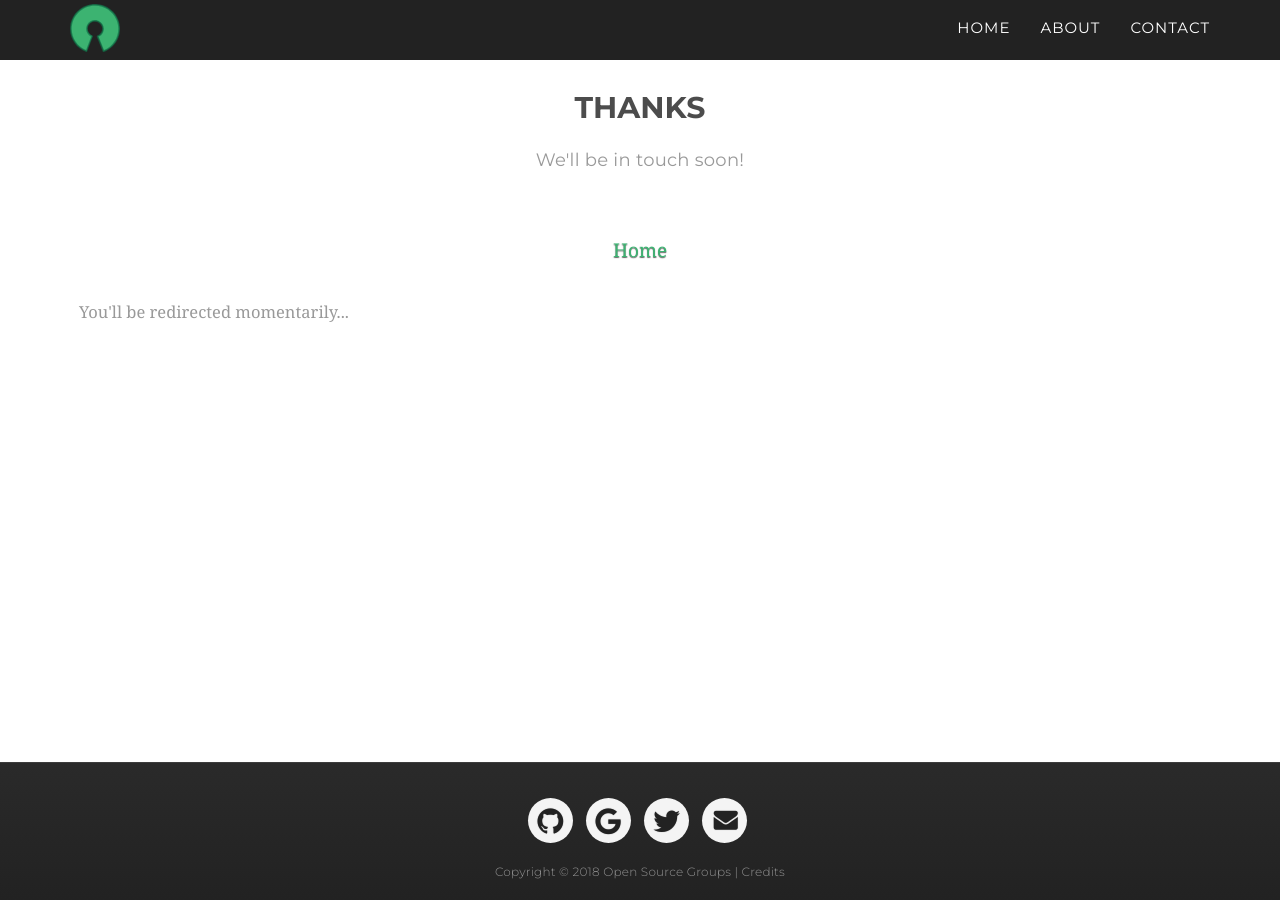
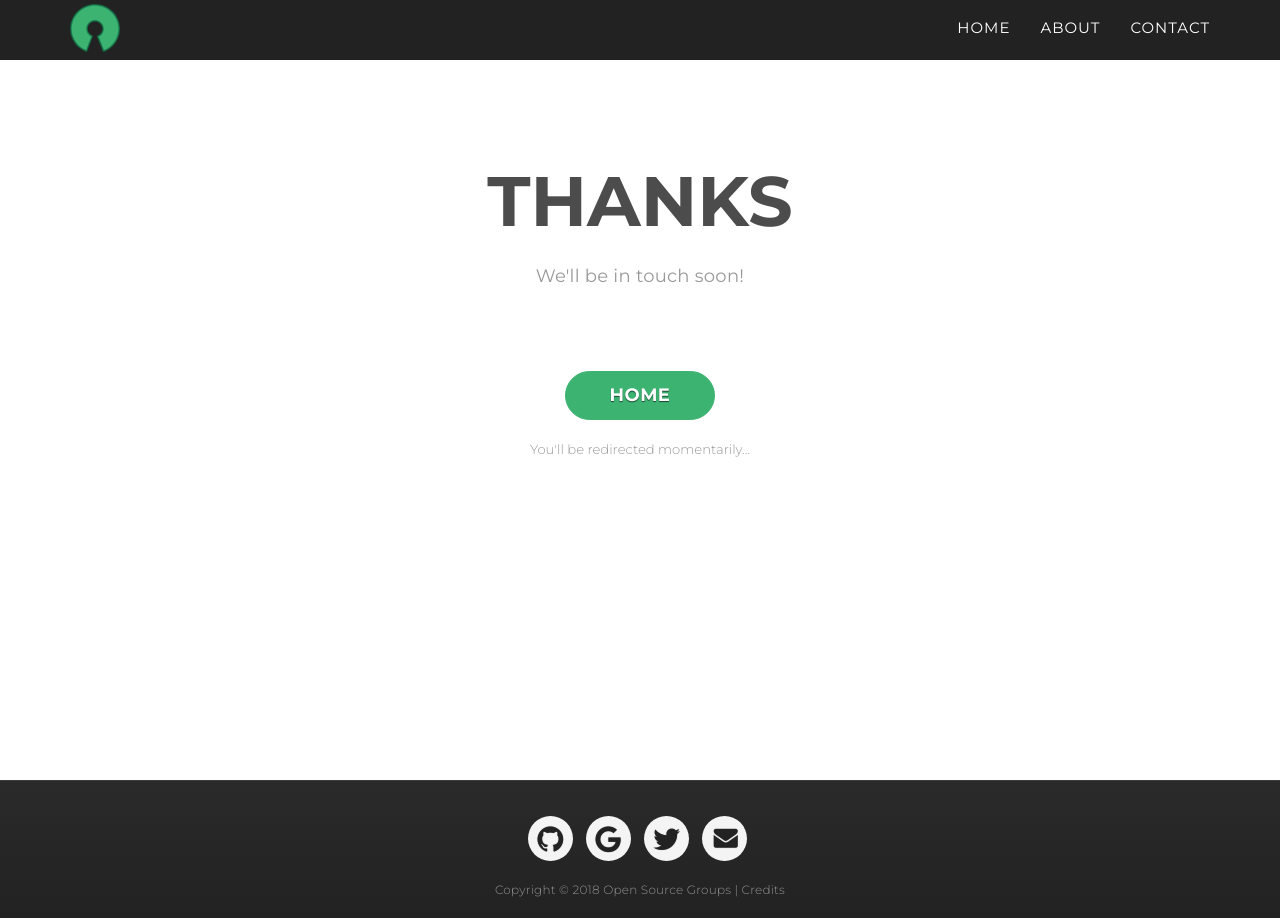
Before and after one commit to Open-Source-Groups/open-source-groups.github.io, a Jekyll site: the page built from _pages/contact-success.html, in a window 1280 px wide. Built offline with Jekyll 4.4.1, drawn with Linux system fonts in a browser that asks for light colours; some web fonts are replaced.

Commit message:
Modify site styling and formatting

```diff
--- a/css/style.scss
+++ b/css/style.scss
@@ -117,14 +117,14 @@ aside.clients,
 }
 
 .btn {
-  @include transition(all 300ms ease 0ms);
+  @include transition(all 350ms ease 0ms);
   @include transform(translateY(0));
   text-shadow: 0 1px 1px rgba(0,0,0,0.6);
   &:focus, &:active, &.active, &:active:focus {
     outline: 0;
   }
   &:active, &.active, &:active:focus {
-    @include transform(transform 150ms ease 0ms);
+    @include transition(transform 150ms ease 0ms);
     @include transform(translateY(3px));
   }
 }
@@ -161,12 +161,26 @@ aside.clients,
   border-color: _palette(accent);
 }
 
+.modal {
+  visibility: hidden;
+}
+
 .btn-xl {
   font-size: 18px;
   font-weight: 700;
   padding: 18px 28px;
   &:hover {
     padding: 18px 35px
+  }
+}
+
+.btn-lg {
+  font-size: 18px;
+  font-weight: 700;
+  min-width: 150px;
+  padding: 12px 24px;
+  &:hover {
+    padding: 12px 30px
   }
 }
 
@@ -179,7 +193,7 @@ aside.clients,
   }
 }
 
-.btn-sm, .btn-xl {
+.btn-sm, .btn-lg, .btn-xl {
   background-color: _palette(accent);
   color: #fff;
   font-family: _font(sans-serif);
@@ -191,6 +205,7 @@ aside.clients,
     background-color: _palette(accent-hover);
     color: #fff;
     border-color: _palette(accent);
+    box-shadow: 0 1px 3px rgba(#000, 0.85);
   }
   &.active {
     background-image: none;
@@ -206,10 +221,10 @@ aside.clients,
 }
 
 .open .dropdown-toggle {
-  &.btn-sm, &.btn-xl {
+  &.btn-sm, &.btn-lg, &.btn-xl {
     background-image: none;
   }
-  &.btn-xl {
+  &.btn-lg, &.btn-xl {
     border-color: _palette(accent);
     color: #fff;
     background-color: _palette(accent-hover);
@@ -328,7 +343,7 @@ header {
   height: 100vh;
   .banner-text {
     text-shadow: 0 1px 1px rgba(#000, 0.6);
-    padding-top: 32vh;
+    padding-top: 31.5vh;
     padding-bottom: 50px;
     .banner-heading {
       font-family: _font(sans-serif);
@@ -340,7 +355,8 @@ header {
       margin-bottom: 2.5vh;
     }
     .banner-desc {
-      font-family: _font(serif);
+      color: rgba(#fff, 0.875);
+      font-family: _font(sans-serif);
       font-size: 2vw;
       line-height: 22px;
       margin-bottom: 18vh;
@@ -359,7 +375,7 @@ section {
   .container {
     width: 90vw;
     margin: 0 auto;
-    padding: 65px 15px 85px;
+    padding: 60px 15px 85px;
   }
 }
 
@@ -374,6 +390,12 @@ section {
   position: relative;
   top: -55px;
   visibility: hidden;
+}
+
+h1.section-heading {
+  font-size: 70px;
+  margin-top: 0;
+  margin-bottom: 15px;
 }
 
 aside.clients h2,
@@ -391,7 +413,7 @@ section h3.section-subheading {
   line-height: 1.5;
   text-transform: none;
   width: 75vw;
-  margin: 2.5vh auto 5vh;
+  margin: 2.5vh auto 6.5vh;
   a:hover {
     color: _palette(accent-hover);
   }
@@ -567,6 +589,25 @@ section#contact {
   }
 }
 
+.page-wrapper {
+  margin-top: 50px;
+}
+
+.contact-response {
+  padding: 12vh 5vw 5vh !important;
+  .section-subheading {
+    margin-bottom: 9vh;
+  }
+}
+
+.redirect-tip {
+  font-family: _font(sans-serif);
+  font-size: 12px;
+  font-weight: 100;
+  text-align: center;
+  margin: 2vh auto 0;
+}
+
 .page-not-found {
   background-image: url('#{$baseurl}/404.png');
 }
@@ -575,8 +616,9 @@ footer {
   position: absolute;
   background: linear-gradient(to top, _palette(bg-dark), #2a2a2a);
   text-align: center;
+  left: 0;
   right: 0;
-  left: 0;
+  bottom: -2vh;
   padding: 35px 0 20px;
   border-top: 1px outset rgba(#444, 0.75);
   .copyright {
@@ -590,6 +632,7 @@ footer {
       color: rgba(#fff, 0.5);
       &:hover {
         color: _palette(accent);
+        text-decoration: none;
       }
     }
   }
```
